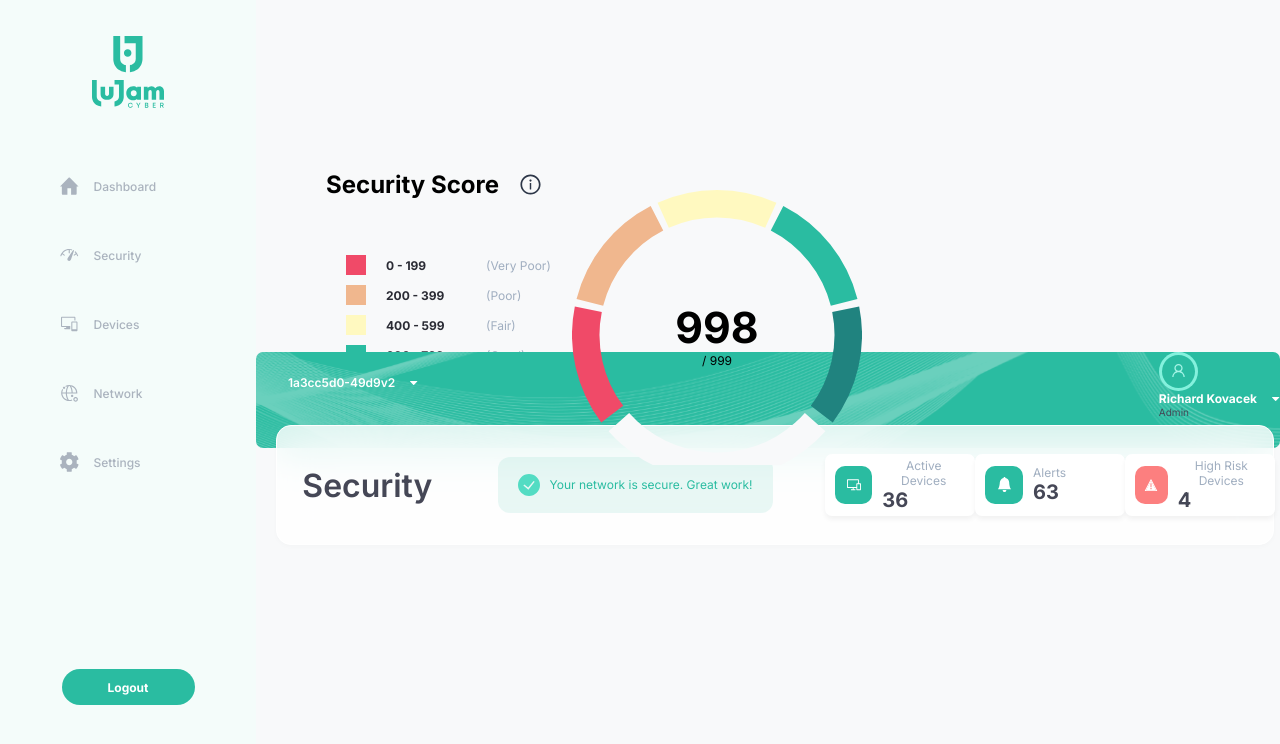
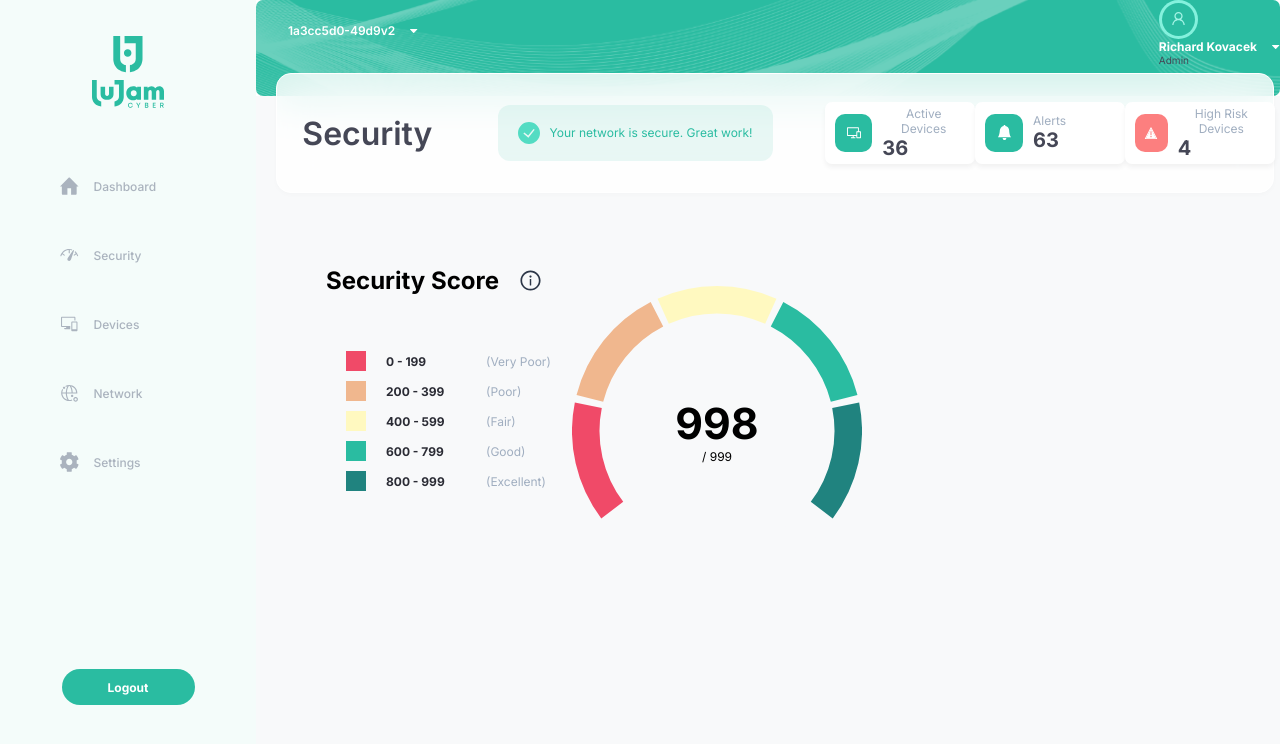
Before and after one commit to iKarans/jersey-client-project, a React (Create React App) app: page /security in a window 1280 px wide. Shown: the top 744 px of the page. Built offline with nearby package versions, Linux system fonts and the light colour scheme.

Commit message:
tweaks for Adam

```diff
--- a/src/containers/Header/Header.scss
+++ b/src/containers/Header/Header.scss
@@ -2,7 +2,7 @@
 @use "../../assets/styles/variables" as *;
 
 .header {
-  position: absolute;
+  position: relative;
   width: 100%;
 
 
--- a/src/containers/Routes/Routes.scss
+++ b/src/containers/Routes/Routes.scss
@@ -2,7 +2,7 @@
 @use "../../assets/styles/variables" as *;
 
 .routes {
-  position: relative;
+  position: absolute;
   height: 100vh;
   width: 100vw;
   display: grid;
```
